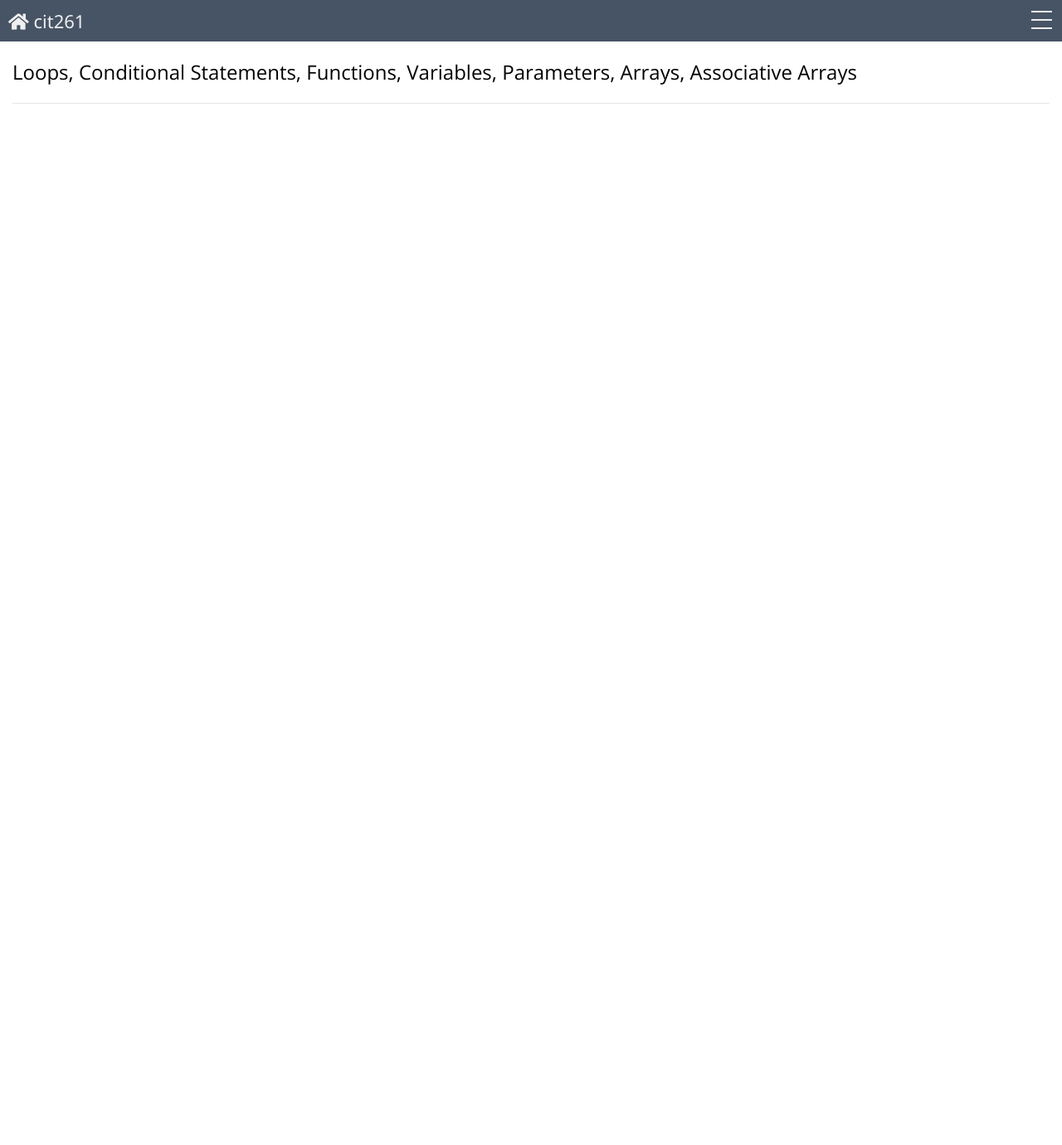
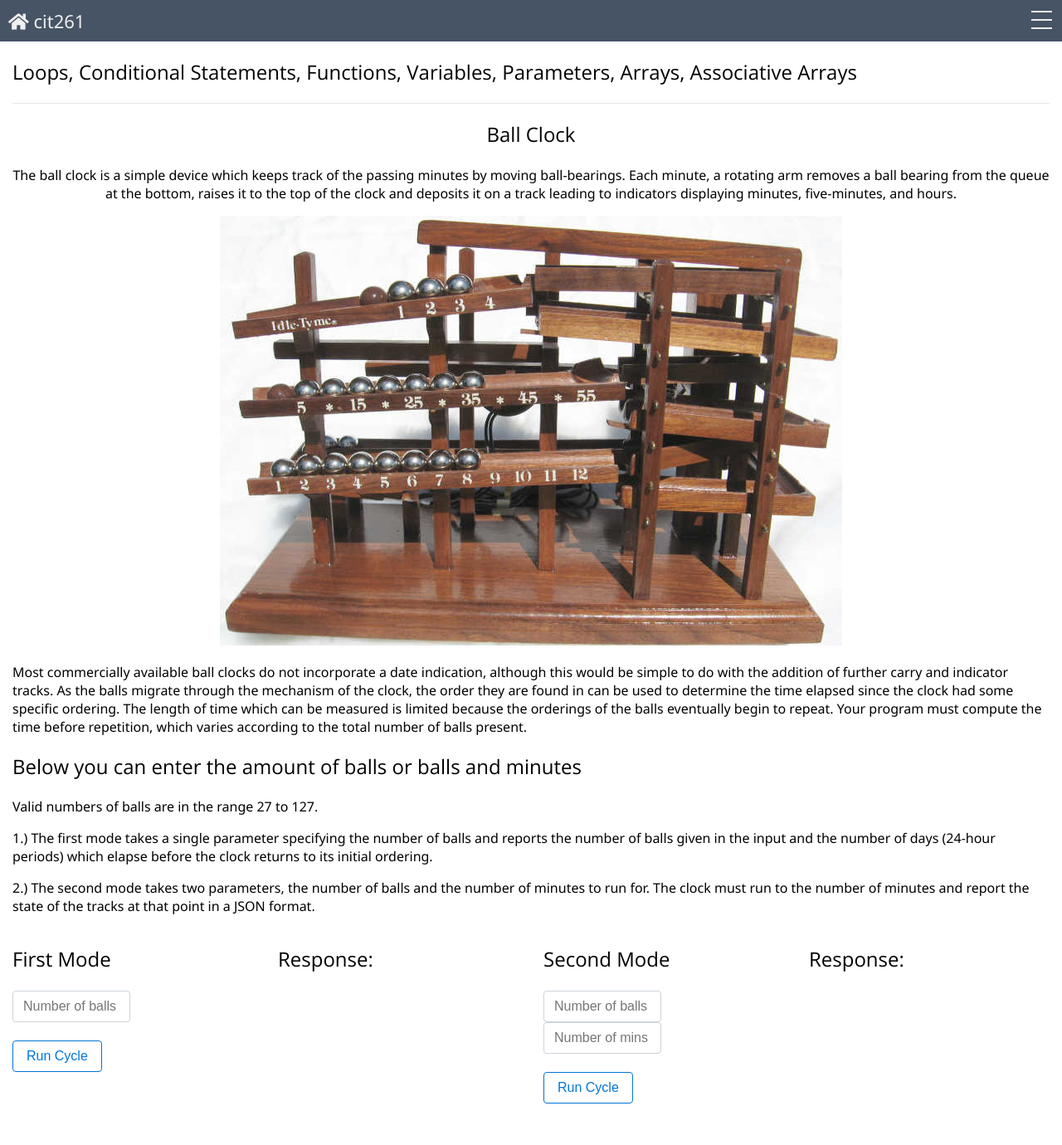
Before and after one commit to Higgins-Joshua/cit-261, a PHP site: page /topic1 in a window 1280 px wide. Shown: the whole page at 83% size. Before the commit the page ends 125 px from the top, so only its background shows below. Run offline with PHP 8.4, Linux system fonts and the light colour scheme; some libraries are stand-ins or nearby versions.

Commit message:
finished topic1

```diff
--- a/web/css/main.css
+++ b/web/css/main.css
@@ -101,3 +101,45 @@ hr {
     color: #FAFCFE;
     cursor: pointer;
 }
+
+.text-center {
+    text-align: center !important;
+}
+
+.img-fluid {
+    max-width: 100%;
+    height: auto;
+}
+
+.col-6 {
+    -webkit-box-flex: 0;
+    -webkit-flex: 0 0 50%;
+    -ms-flex: 0 0 50%;
+    flex: 0 0 50%;
+    max-width: 50%;
+    padding-right: 15px;
+    padding-left: 15px;
+}
+
+.form-control {
+    color: #6c757d;
+    opacity: 1;
+    position: relative;
+    -webkit-box-flex: 1;
+    -ms-flex: 1 1 auto;
+    flex: 1 1 auto;
+    margin-bottom: 0;
+    display: block;
+    width: 142px;
+    padding: .375rem .75rem;
+    font-size: 1rem;
+    line-height: 1.5;
+    color: #495057;
+    background-color: #fff;
+    background-clip: padding-box;
+    border: 1px solid #ced4da;
+    border-radius: .25rem;
+        border-top-right-radius: 0.25rem;
+        border-bottom-right-radius: 0.25rem;
+    transition: border-color .15s ease-in-out,box-shadow .15s ease-in-out;
+}
--- a/web/topic1/index.php
+++ b/web/topic1/index.php
@@ -1,10 +1,51 @@
 <?php include("../includes/header.php");?>
 
 <div class="container">
-    <div class="row">
+    <div class="row" style="margin-bottom:50px;">
         <div class="col-12">
             <h3>Loops, Conditional Statements, Functions, Variables, Parameters, Arrays, Associative Arrays</h3>
             <hr/>
+            <div class="text-center">
+                <h3>Ball Clock</h3>
+                <p>The ball clock is a simple device which keeps track of the passing minutes by moving ball-bearings. Each minute, a rotating arm removes a ball bearing from the queue at the bottom, raises it to the top of the clock and deposits it on a track leading to indicators displaying minutes, five-minutes, and hours.</p>
+                <img class="img-fluid" src="img/ball-clock.jpg">
+            </div>
+            <p>Most commercially available ball clocks do not incorporate a date indication, although this would be simple to do with the addition of further carry and indicator tracks. As the balls migrate through the mechanism of the clock, the order they are found in can be used to determine the time elapsed since the clock had some specific ordering. The length of time which can be measured is limited because the orderings of the balls eventually begin to repeat. Your program must compute the time before repetition, which varies according to the total number of balls present.</P>
+            <h3>Below you can enter the amount of balls or balls and minutes</h3>
+            <p>Valid numbers of balls are in the range 27 to 127.</p>
+            <p>1.) The first mode takes a single parameter specifying the number of balls and reports the number
+            of balls given in the input and the number of days (24-hour periods) which elapse before the
+            clock returns to its initial ordering.</p>
+            <p>2.) The second mode takes two parameters, the number of balls and the number of minutes to run for. The clock must run to the number of minutes and report the state of the tracks at that point in a JSON format.</p>
+        </div>
+        <div class="col-6">
+            <div class="row">
+                <div class="col-6">
+                    <h3>First Mode</h3>
+                    <input placeholder="Number of balls" class="form-control ballsInputFirst">
+                    <br/>
+                    <button type="button" class="btn primary firstMode">Run Cycle</button>
+                </div>
+                <div class="col-6">
+                    <h3>Response:</h3>
+                    <span id="firstModeResponse"></span>
+                </div>
+            </div>
+        </div>
+        <div class="col-6">
+            <div class="row">
+                <div class="col-6">
+                    <h3>Second Mode</h3>
+                    <input placeholder="Number of balls" class="form-control ballsInputSecond">
+                    <input placeholder="Number of mins" class="form-control minsInputSecond">
+                    <br/>
+                    <button type="button" class="btn primary secondMode">Run Cycle</button>
+                </div>
+                <div class="col-6">
+                    <h3>Response:</h3>
+                    <span id="secondModeResponse"></span>
+                </div>
+            </div>
         </div>
     </div>
   <!-- end container -->
--- a/web/topic1/js/ballClock.js
+++ b/web/topic1/js/ballClock.js
@@ -10,7 +10,6 @@ class BallClock {
     }
 
     startClock() {
-        // # also I needed to make sure that it was added one to the minute track, changed to while true
         while (true) {
             this.addOneMin(this.main.shift());
             if (this.checkReachedStart() === true) {
@@ -37,7 +36,6 @@ class BallClock {
         return true;
     }
 
-    // # the error existed here: I was not doing <= so it was off by one
     initBallArray() {
         var ballArray = [];
         for (var i = 1; i <= this.ballsCount; i++) {
@@ -110,5 +108,38 @@ class BallClockMins extends BallClock {
     }
 }
 
-//     new BallClock(45).startClock();
-//     new BallClockMins(30, 325).startClock();
+document.getElementsByClassName('firstMode')[0].onclick = function() {
+    var ballsInput = parseInt(document.getElementsByClassName('ballsInputFirst')[0].value);
+
+    if (!isNaN(ballsInput) && ballsInput >= 27 && ballsInput <= 127) {
+        var run = new BallClock(ballsInput).startClock();
+        document.getElementById("firstModeResponse").style.color = "green";
+        document.getElementById("firstModeResponse").innerHTML = run;
+        document.getElementsByClassName('ballsInputFirst')[0].value = "";
+    }
+    else {
+        document.getElementById("firstModeResponse").style.color = "red";
+        document.getElementById("firstModeResponse").innerHTML = "Your input is incorrect! Correct balls range is 27 - 127";
+        document.getElementsByClassName('ballsInputFirst')[0].value = "";
+    }
+}
+
+document.getElementsByClassName('secondMode')[0].onclick = function() {
+    var ballsInput = parseInt(document.getElementsByClassName('ballsInputSecond')[0].value);
+    var minutes = parseInt(document.getElementsByClassName('minsInputSecond')[0].value);
+
+    if (!isNaN(ballsInput) && !isNaN(minutes) && ballsInput >= 27 && ballsInput <= 127) {
+        var run = new BallClockMins(ballsInput, minutes).startClock();
+        document.getElementById("secondModeResponse").style.color = "green";
+        document.getElementById("secondModeResponse").style.float = "right";
+        document.getElementById("secondModeResponse").innerHTML = JSON.stringify(run);
+        document.getElementsByClassName('ballsInputSecond')[0].value = "";
+        document.getElementsByClassName('minsInputSecond')[0].value = "";
+    }
+    else {
+        document.getElementById("secondModeResponse").style.color = "red";
+        document.getElementById("secondModeResponse").innerHTML = "Your input is incorrect! Correct balls range is 27 - 127";
+        document.getElementsByClassName('ballsInputSecond')[0].value = "";
+        document.getElementsByClassName('minsInputSecond')[0].value = "";
+    }
+}
```
Also changed, not shown: web/topic1/img/ball-clock.jpg (added).
